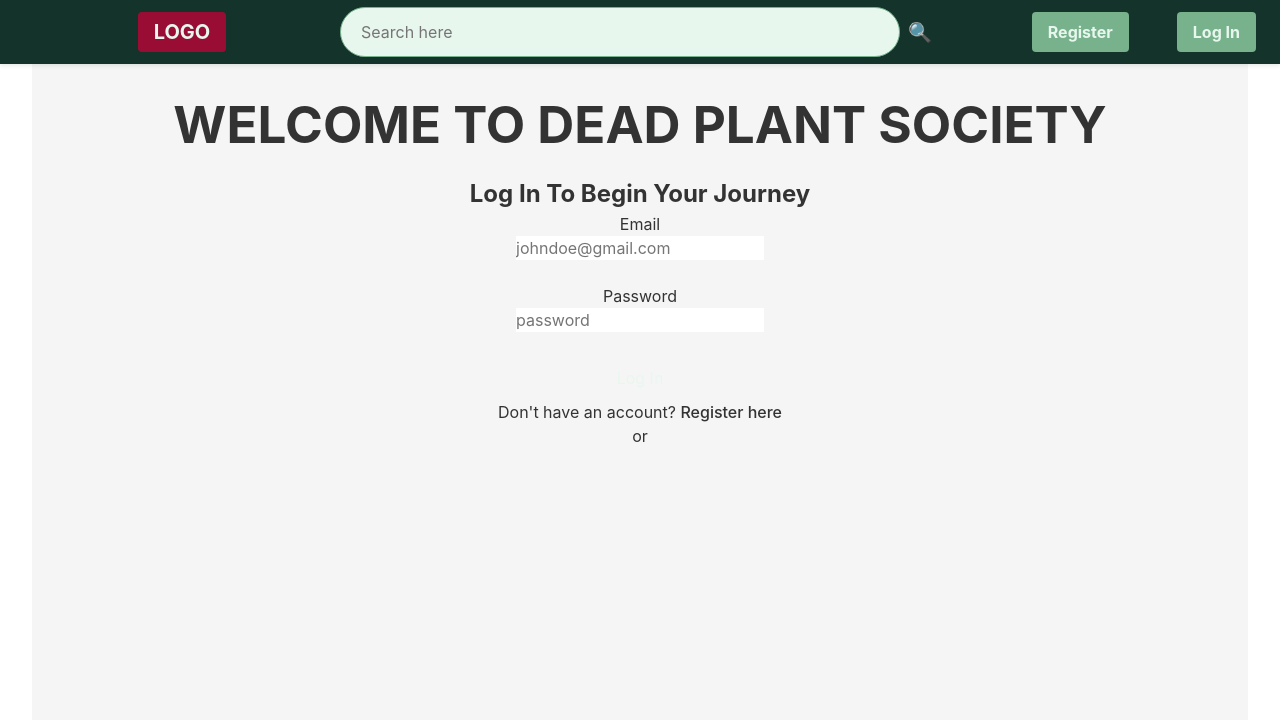
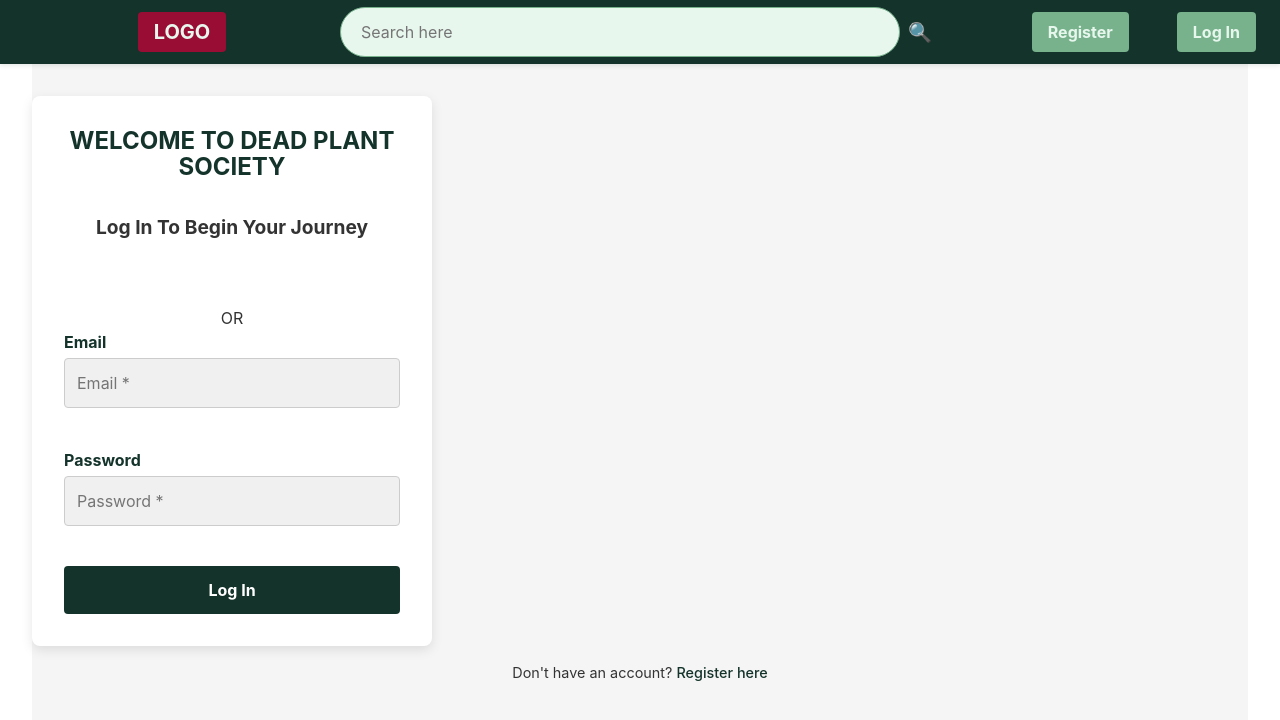
Before and after one commit to seherabachayo/dead-plant-society, a React (Vite) app in the folder client/: page /login in a window 1280 px wide. Shown: the top 720 px of the page. Built offline with nearby package versions, Linux system fonts and the light colour scheme.

Commit message:
Fixed up login css a bit

```diff
--- a/client/src/components/NavBar.jsx
+++ b/client/src/components/NavBar.jsx
@@ -5,7 +5,10 @@ import {useEffect, useState} from 'react';
 import './NavBar.css';
 
 export default function NavBar() {
-    const [loggedIn, setLoggedIn]=useState(false);
+    const [loggedIn, setLoggedIn] = useState(() => {
+        const user = localStorage.getItem("user");
+        return !!user;
+      });
 
     useEffect(() => {
  const updateLoggedInStatus = () => {
--- /dev/null
+++ b/client/src/pages/Login.css
@@ -0,0 +1,116 @@
+auth-form-container {
+    display: flex;
+    flex-direction: column;
+    align-items: center;
+    justify-content: center;
+    padding: 2rem;
+    min-height: 100vh;
+    background-color: #f0f4f3;
+  }
+
+  .auth-form-container form {
+    background-color: #ffffff;
+    padding: 2rem;
+    border-radius: 8px;
+    max-width: 400px;
+    width: 100%;
+    box-shadow: 0 4px 12px rgba(0, 0, 0, 0.1);
+    text-align: center;
+  }
+
+
+  .auth-form-container h1 {
+    color: #14342B;
+    font-size: 1.5rem;
+    margin-bottom: 0.5rem;
+  }
+
+  .auth-form-container h2 {
+    color: #333;
+    font-size: 1.2rem;
+    margin-bottom: 1.5rem;
+  }
+
+  .auth-form-container label {
+    display: block;
+    text-align: left;
+    margin-bottom: 0.25rem;
+    font-weight: bold;
+    color: #14342B;
+  }
+
+  .auth-form-container input {
+    width: 100%;
+    padding: 0.75rem;
+    margin-bottom: 1rem;
+    border: 1px solid #ccc;
+    border-radius: 4px;
+    font-size: 1rem;
+    box-sizing: border-box;
+  }
+
+  .auth-form-container button[type="submit"] {
+    width: 100%;
+    padding: 0.75rem;
+    background-color: #14342B;
+    color: white;
+    font-weight: bold;
+    border: none;
+    border-radius: 4px;
+    font-size: 1rem;
+    cursor: pointer;
+    transition: background-color 0.2s ease;
+  }
+
+  .auth-form-container button[type="submit"]:hover {
+    background-color: #77B28C;
+  }
+
+  .auth-form-container p {
+    margin-top: 1rem;
+    font-size: 0.9rem;
+    color: #333;
+  }
+
+  .auth-form-container a {
+    color: #14342B;
+    text-decoration: none;
+    font-weight: 500;
+  }
+
+  .auth-form-container a:hover {
+    text-decoration: underline;
+  }
+
+  .auth-form-container > p:last-of-type {
+    margin: 1rem 0;
+    font-weight: bold;
+    color: #14342B;
+  }
+
+
+  .auth-form-container .google-login {
+    width: 100%;
+    display: flex;
+    justify-content: center;
+    margin-top: 0.5rem;
+  }
+
+  /*
+  .auth-form-container .reg-login{
+    background-color: #c5c5c5;
+    padding: 1.5rem;
+    border-radius: 6px;
+    margin-top: 1rem;
+  }
+ */
+  input[type="email"],
+  input[type="password"] {
+  background-color: #f0f0f0;  /* light gray */
+  border: 1px solid #ccc;
+  padding: 0.75rem;
+  border-radius: 4px;
+  font-size: 1rem;
+  width: 100%;
+  box-sizing: border-box;
+}
--- a/client/src/pages/Login.jsx
+++ b/client/src/pages/Login.jsx
@@ -2,6 +2,8 @@ import React, { useState } from "react";
 import { Link, useNavigate } from "react-router-dom";
 import { GoogleLogin, googleLogout } from "@react-oauth/google";
 import { jwtDecode } from "jwt-decode";
+import './Login.css';
+
 
 import axios from "axios";
 
@@ -48,43 +50,14 @@ const Login = () => {
 
   return (
     <div className="auth-form-container">
+      <div className="login-form">
       <form onSubmit={handleSubmit}>
         <h1>WELCOME TO DEAD PLANT SOCIETY</h1>
         <br />
         <h2>Log In To Begin Your Journey</h2>
 
-        <label htmlFor ="email">Email</label>
-        <br />
-        <input
-          value={email}
-          onChange={(e) => setEmail(e.target.value)}
-          type="email"
-          placeholder="johndoe@gmail.com"
-          id="login-email"
-        />
-        <br /><br />
-
-        <label htmlFor="password">Password</label>
-        <br />
-        <input
-          value={pass}
-          onChange={(e) => setPassword(e.target.value)}
-          type="password"
-          placeholder="password"
-          id="login-password"
-        />
-        <br /><br />
-
-        <button type="submit">Log In</button>
-        <p>
-          Don't have an account? <Link to="/register">Register here</Link>
-        </p>
-      </form>
-
-
-      <p>or</p>
-
-      <GoogleLogin
+        <div className="google-login">
+        <GoogleLogin
         onSuccess={async (credentialResponse) => {
         try{
           console.log("Google Credential:", credentialResponse);
@@ -110,9 +83,44 @@ const Login = () => {
         }}
         onError={() => console.log("Login failed")}
         auto_select={true}
-      />
-    </div>
-  );
+       />
+       </div>
+
+      <div className="divider"><span>OR</span></div>
+
+      {/* non Google login  */}
+      <div className="reg-login">
+        <label htmlFor ="email">Email</label>
+
+        <input
+          value={email}
+          onChange={(e) => setEmail(e.target.value)}
+          type="email"
+          placeholder="Email *"
+          id="login-email"
+        />
+        <br /><br />
+
+        <label htmlFor="password">Password</label>
+
+        <input
+          value={pass}
+          onChange={(e) => setPassword(e.target.value)}
+          type="password"
+          placeholder="Password *"
+          id="login-password"
+        />
+        <br /><br />
+        </div>
+        <button type="submit">Log In</button>
+        </form>
+        <p>
+          Don't have an account? <Link to="/register">Register here</Link>
+        </p>
+     </div>
+     </div>
+
+      );
+
 };
-
 export default Login;
```
